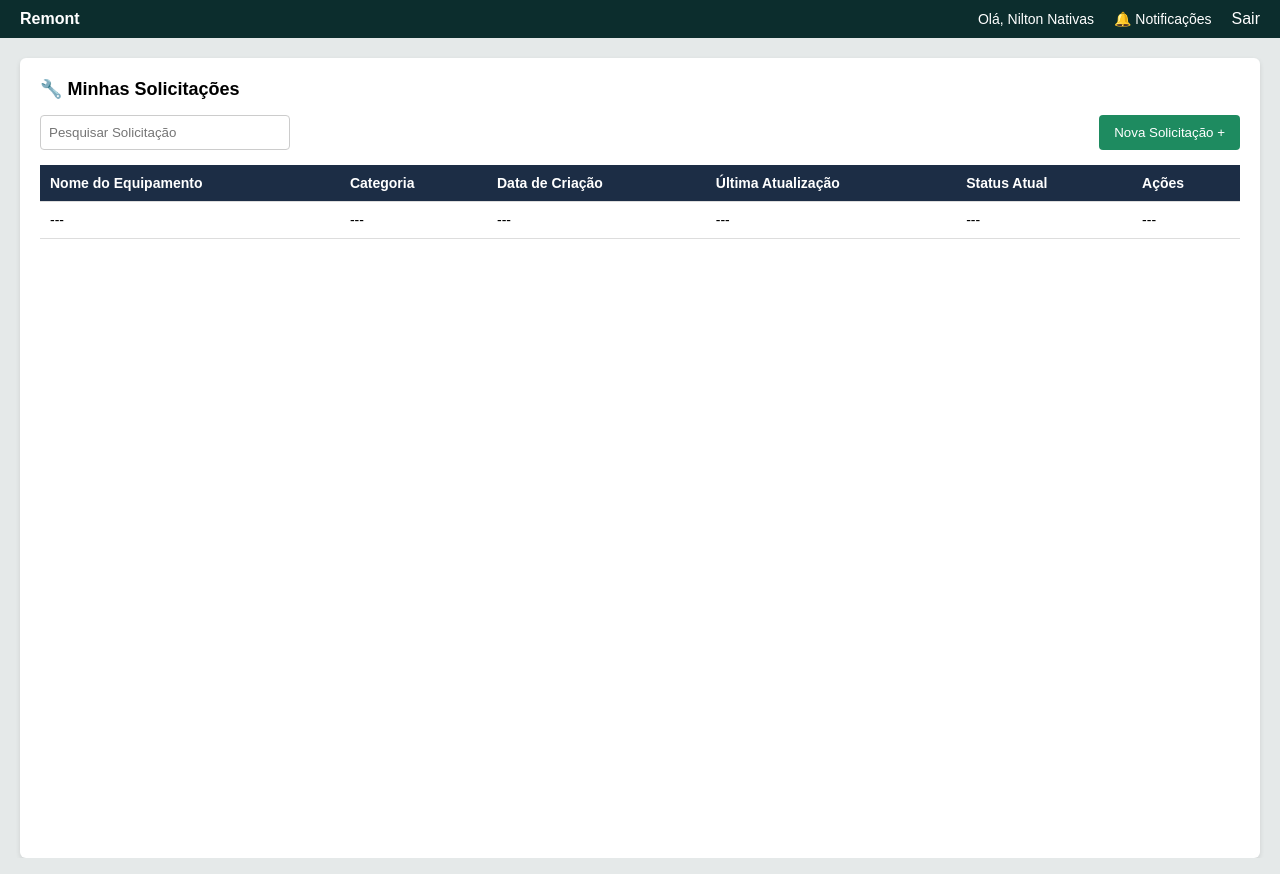
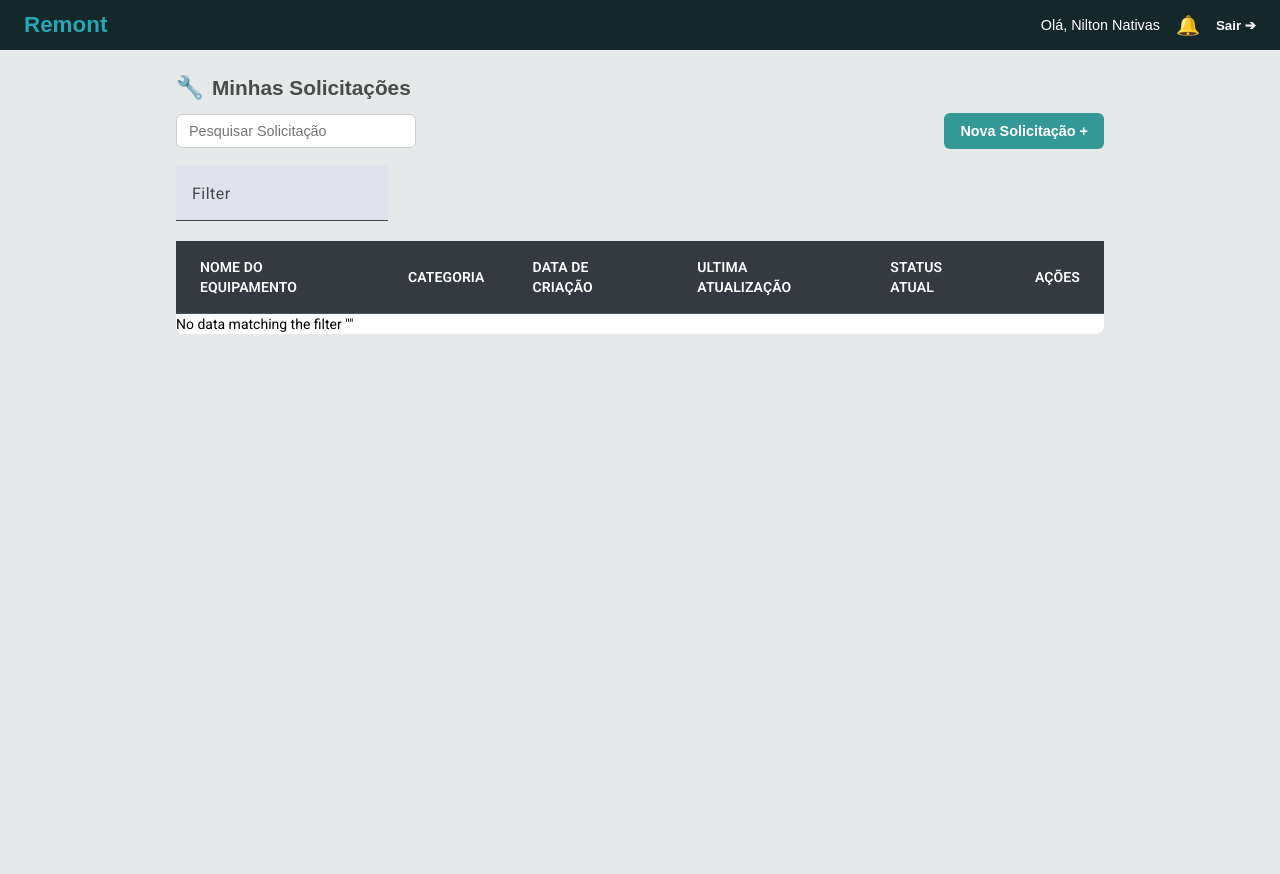
Before and after one commit to EduKaique/sistema-manutencao-angular-spring, an Angular app in the folder front-end/: page /client-dashboard in a window 1280 px wide. Built offline with nearby package versions, Linux system fonts and the light colour scheme.

Commit message:
adicao do angular material na tabela

```diff
--- a/front-end/src/app/features/client/client-dashboard-page/client-dashboard-page.component.css
+++ b/front-end/src/app/features/client/client-dashboard-page/client-dashboard-page.component.css
@@ -1,94 +1,182 @@
+
+/* Reset básico */
+* {
+    margin: 0;
+    padding: 0;
+    box-sizing: border-box;
+}
 
 body {
-  font-family: Arial, sans-serif;
-  margin: 0;
-  background-color: #f2f4f6;
+    font-family: "Segoe UI", Tahoma, Geneva, Verdana, sans-serif;
+    background-color: #d9dcdc;
+    color: #333;
+    min-height: 100vh;
 }
 
-header {
-  background-color: #0c2d2d;
+/* Header */
+.header {
+    background-color: #14282c;
     color: white;
     display: flex;
     justify-content: space-between;
     align-items: center;
-  padding: 10px 20px;
+    padding: 12px 24px;
 }
 
 .logo {
+    font-size: 1.4rem;
+    font-weight: 700;
+    color: #27a7b3;
+}
+
+/* Navegação do usuário */
+.user-nav {
     display: flex;
     align-items: center;
-  font-weight: bold;
+    gap: 16px;
+    font-size: 0.9rem;
 }
 
-.user-info {
-  display: flex;
-  align-items: center;
-  gap: 20px;
-}
-
-.user-info span {
-  font-size: 14px;
-}
-
-main {
-  background: white;
-  margin: 20px;
-  padding: 20px;
-  border-radius: 6px;
-  box-shadow: 0px 2px 5px rgba(0,0,0,0.1);
-}
-
-h2 {
-  font-size: 18px;
-  margin: 0 0 15px 0;
+.user-nav span {
     display: flex;
     align-items: center;
     gap: 8px;
 }
 
-.actions {
-  display: flex;
-  justify-content: space-between;
-  margin-bottom: 15px;
-}
-
-.actions input {
-  padding: 8px;
-  width: 250px;
-  border: 1px solid #ccc;
-  border-radius: 4px;
-}
-
-.actions button {
-  background-color: #1e8b60;
+/* Botões */
+.btn-icon {
+    background: none;
+    border: none;
     color: white;
-  border: none;
-  padding: 10px 15px;
-  border-radius: 4px;
+    font-size: 1.2rem;
     cursor: pointer;
 }
 
-.actions button:hover {
-  background-color: #15714d;
+.btn-logout {
+    background: none;
+    border: none;
+    color: white;
+    font-weight: 600;
+    cursor: pointer;
 }
 
-table {
+/* Container principal */
+.container {
+    max-width: 960px;
+    margin: 24px auto;
+    padding: 0 16px;
+}
+
+/* Sessão de solicitações */
+.requests h2 {
+    font-weight: 600;
+    font-size: 1.3rem;
+    margin-bottom: 12px;
+    display: flex;
+    align-items: center;
+    gap: 8px;
+    color: #4b4b4b;
+}
+
+.icon {
+    font-size: 1.4rem;
+}
+
+/* Busca e botão nova solicitação */
+.search-add {
+    display: flex;
+    justify-content: space-between;
+    align-items: center;
+    margin-bottom: 16px;
+}
+
+.search-add input[type="text"] {
+    padding: 8px 12px;
+    border-radius: 6px;
+    border: 1px solid #ccc;
+    width: 240px;
+    font-size: 0.9rem;
+}
+
+.btn-new-request {
+    background-color: #349896;
+    color: white;
+    padding: 10px 16px;
+    border: none;
+    border-radius: 6px;
+    cursor: pointer;
+    font-weight: 600;
+    font-size: 0.9rem;
+    transition: background-color 0.3s ease;
+}
+
+.btn-new-request:hover {
+    background-color: #0a925c;
+}
+
+.table-toolbar {
+    display: flex;
+    justify-content: space-between;
+    align-items: center;
+    padding: 16px 24px;
+    background-color: #ffffff;
+    border-radius: 8px 8px 0 0;
+    box-shadow: 0 2px 4px rgba(0, 0, 0, 0.05);
+}
+
+.table-toolbar .mat-mdc-form-field {
+    width: 300px;
+}
+
+.new-request-button {
+    background-color: #007bff;
+    color: white;
+    font-weight: 500;
+    padding: 8px 16px;
+    border-radius: 4px;
+    transition: background-color 0.3s ease;
+}
+
+.new-request-button:hover {
+    background-color: #0056b3;
+}
+
+.new-request-button .mat-icon {
+    margin-right: 8px;
+}
+
+/* --- Tabela de Dados --- */
+
+table.mat-mdc-table {
     width: 100%;
     border-collapse: collapse;
+    background-color: #ffffff;
+    border-radius: 0 0 8px 8px;
+    overflow: hidden;
 }
 
-thead {
-  background-color: #1c2d45;
-  color: white;
+th.mat-mdc-header-cell {
+    background-color: #343a40;
+    color: #ffffff;
+    font-weight: 600;
+    text-transform: uppercase;
+    font-size: 14px;
+    padding: 16px 24px;
+    border-bottom: 1px solid #4a545e;
 }
 
-th, td {
-  padding: 10px;
-  text-align: left;
-  border-bottom: 1px solid #ddd;
+td.mat-mdc-cell {
+    padding: 12px 24px;
     font-size: 14px;
+    color: #444;
+    border-bottom: 1px solid #eee;
 }
 
-tbody tr:hover {
+tr.mat-mdc-footer-row,
+tr.mat-mdc-row {
+    height: auto;
+}
+
+tr.mat-mdc-row:hover {
     background-color: #f9f9f9;
 }
--- a/front-end/src/app/features/client/client-dashboard-page/client-dashboard-page.component.html
+++ b/front-end/src/app/features/client/client-dashboard-page/client-dashboard-page.component.html
@@ -1,40 +1,72 @@
-<header>
+
+    <header class="header">
         <div class="logo">Remont</div>
-  <div class="user-info">
+        <nav class="user-nav">
             <span>Olá, Nilton Nativas</span>
-    <span>🔔 Notificações</span>
-    <a href="#" style="color:white; text-decoration:none;">Sair</a>
-  </div>
+            <button class="btn-icon" aria-label="Notificações">🔔</button>
+            <button class="btn-logout" aria-label="Sair">Sair ➔</button>
+        </nav>
     </header>
 
-<main>
-  <h2>🔧 Minhas Solicitações</h2>
+    <main class="container">
+        <div class="requests">
 
-  <div class="actions">
-    <input type="text" placeholder="Pesquisar Solicitação">
-    <button (click)='openNewRequest()'>Nova Solicitação +</button>
+            <h2><span class="icon">🔧</span> Minhas Solicitações</h2>
+
+            <div class="search-add">
+                <input type="text" placeholder="Pesquisar Solicitação" />
+                <button (click)='openNewRequest()' class="btn-new-request">Nova Solicitação +</button>
+            </div>
         </div>
 
-  <table>
-    <thead>
-      <tr>
-        <th>Nome do Equipamento</th>
-        <th>Categoria</th>
-        <th>Data de Criação</th>
-        <th>Última Atualização</th>
-        <th>Status Atual</th>
-        <th>Ações</th>
+            <mat-form-field>
+            <mat-label>Filter</mat-label>
+            <input matInput (keyup)="applyFilter($event)" placeholder="Ex. ium" #input>
+            </mat-form-field>
+
+            <table mat-table [dataSource]="dataSource" class="mat-elevation-z8">
+
+
+            <!-- Name Column -->
+            <ng-container matColumnDef="nome">
+                <th mat-header-cell *matHeaderCellDef> Nome do Equipamento </th>
+                <td mat-cell *matCellDef="let element"> {{element.name}} </td>
+            </ng-container>
+
+
+            <ng-container matColumnDef="categoria">
+                <th mat-header-cell *matHeaderCellDef> Categoria </th>
+                <td mat-cell *matCellDef="let element"> {{element.weight}} </td>
+            </ng-container>
+
+
+            <ng-container matColumnDef="Data">
+                <th mat-header-cell *matHeaderCellDef> Data de Criação </th>
+                <td mat-cell *matCellDef="let element"> {{element.symbol}} </td>
+            </ng-container>
+
+            <ng-container matColumnDef="Atualizacao">
+                <th mat-header-cell *matHeaderCellDef> Ultima Atualização </th>
+                <td mat-cell *matCellDef="let element"> {{element.symbol}} </td>
+            </ng-container>
+
+            <ng-container matColumnDef="Atual">
+                <th mat-header-cell *matHeaderCellDef> Status Atual </th>
+                <td mat-cell *matCellDef="let element"> {{element.symbol}} </td>
+            </ng-container>
+
+            <ng-container matColumnDef="Acao">
+                <th mat-header-cell *matHeaderCellDef> Ações </th>
+                <td mat-cell *matCellDef="let element"> {{element.symbol}} </td>
+            </ng-container>
+
+            <tr mat-header-row *matHeaderRowDef="displayedColumns"></tr>
+            <tr mat-row *matRowDef="let row; columns: displayedColumns;"></tr>
+
+            <!-- Row shown when there is no matching data. -->
+            <tr class="mat-row" *matNoDataRow>
+                <td class="mat-cell" colspan="4">No data matching the filter "{{input.value}}"</td>
             </tr>
-    </thead>
-    <tbody>
-      <tr>
-        <td>---</td>
-        <td>---</td>
-        <td>---</td>
-        <td>---</td>
-        <td>---</td>
-        <td>---</td>
-      </tr>
-    </tbody>
             </table>
+
     </main>
--- a/front-end/src/app/features/client/client-dashboard-page/client-dashboard-page.component.ts
+++ b/front-end/src/app/features/client/client-dashboard-page/client-dashboard-page.component.ts
@@ -1,15 +1,35 @@
 import { Component } from '@angular/core';
 import { MatDialog, MatDialogModule } from '@angular/material/dialog';
 import { NewRequestPageComponent } from '../new-request-page/new-request-page.component';
+import { MatTableDataSource, MatTableModule } from '@angular/material/table';
+import { MatInputModule } from '@angular/material/input';
+import { MatFormFieldModule } from '@angular/material/form-field';
+
+export interface Client {
+  nome: string;
+  categoria: string;
+  Data: Date;
+  Atualizacao: string;
+  Atual: string;
+  Acao : string;
+}
 
 @Component({
   selector: 'app-client-dashboard-page',
   standalone: true,
-  imports: [MatDialogModule],
+  imports: [
+    MatDialogModule,
+    MatFormFieldModule,
+    MatInputModule,
+    MatTableModule
+  ],
   templateUrl: './client-dashboard-page.component.html',
   styleUrl: './client-dashboard-page.component.css'
 })
 export class ClientDashboardPageComponent {
+  displayedColumns: string[] = ['nome', 'categoria', 'Data', 'Atualizacao', 'Atual', 'Acao'];
+  dataSource = new MatTableDataSource<Client>();
+
   constructor(private dialog: MatDialog) {}
 
   openNewRequest() {
@@ -22,8 +42,11 @@ export class ClientDashboardPageComponent {
       if (result) {
         console.log('Solicitação enviada', result);
       }
-
-
     });
   }
+
+  applyFilter(event: Event) {
+    const filterValue = (event.target as HTMLInputElement)?.value || '';
+    this.dataSource.filter = filterValue.trim().toLowerCase();
+  }
 }
```
Also changed, not shown: 2 other files (tests, documents, lock files or other folders). Lines whose indentation alone changed are shown as unchanged.
